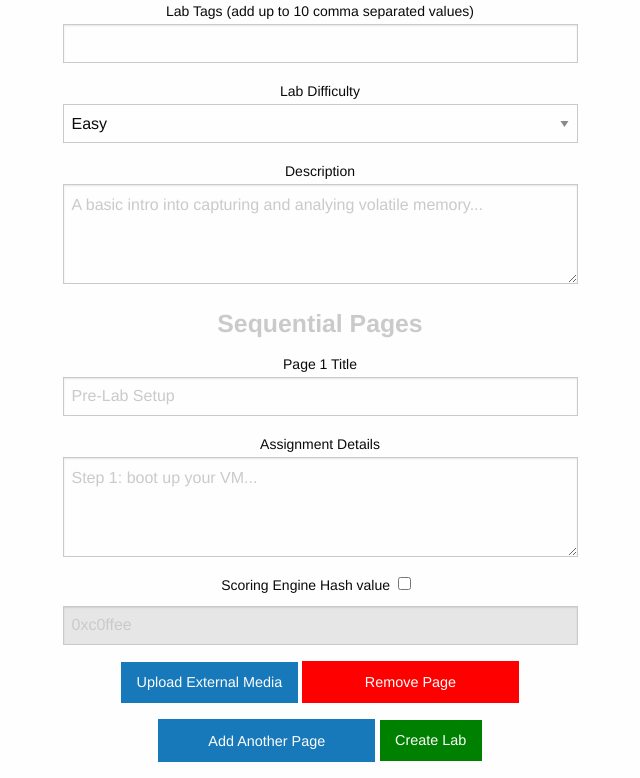
After one commit to Derrezed-Fez/neuralabs, a Flask app: page /create-lab in a window 1280 px wide. The commit adds this page. Shown: the part 638-1416 px from the top of the page, without its empty margins (445-1085 px from the left). Run offline with Flask 2, Linux system fonts and the light colour scheme; the visitor is signed in with stand-in values (Sample User, id 1); some libraries are stand-ins or nearby versions.

Commit message:
Configuring course creation workflow alongside labs.

```diff
--- a/neuralabs/models.py
+++ b/neuralabs/models.py
@@ -60,7 +60,6 @@ class Course(db.Document):
     roles = db.ListField(default=['Student'])
     join_date = db.DateTimeField()
 
-
 class Lab(UserMixin, db.Document):
     meta = {'collection': 'Lab'}
     name = db.StringField(max_length=30)
@@ -71,3 +70,4 @@ class Lab(UserMixin, db.Document):
     description = db.StringField()
     pages = db.ListField(default=[])
     pk_owner = db.ObjectIdField()
+    fk_course = db.ObjectIdField()
--- /dev/null
+++ b/neuralabs/templates/instructor/create_lab.html
@@ -0,0 +1,87 @@
+{% extends 'navbar.html' %}
+{% block content %}
+<div class="callout secondary">
+  <div class="row column">
+    <h1>Create New Lab</h1>
+  </div>
+</div>
+<hr />
+<div class='row'>
+  <center>
+    <form action="/manage" method="POST" enctype=multipart/form-data>
+      <div class="grid-container">
+        <div class="grid-x grid-padding-x">
+          <h3><small><strong>Basic Lab Info</strong></small></h3>
+          <div class="medium-6 cell">
+            <label>Lab Name
+              {{form.name}}
+            </label>
+          </div>
+          <div class="medium-6 cell">
+            <label for="lab-photo" class="button">Upload Lab Photo</label>
+            <img id="image-preview" src="#" alt="your image" />
+            <input type="file" id="lab-photo" class="show-for-sr" name="lab-photo">
+          </div>
+          <div class="medium-6 cell">
+            <label>Lab Tags (add up to 10 comma separated values)
+              {{form.tags}}
+            </label>
+          </div>
+          <div class="medium-6 cell">
+            <label>Lab Difficulty
+              <select name="difficulty">
+                <option value="easy">Easy</option>
+                <option value="medium">Medium</option>
+                <option value="hard">Hard</option>
+                <option value="impossible">Impossible</option>
+              </select>
+            </label>
+        </div>
+        <div class="medium-6 cell">
+          <label>Description
+            <textarea style="height:100px;" placeholder="A basic intro into capturing and analying volatile memory..." name="description"></textarea>
+          </label>
+        </div>
+        <h3><small><strong>Sequential Pages</strong></small></h3>
+        <div id="sequential_pages">
+          <div>
+            <div class="medium-6 cell">
+              <label class="title-label">Page 1 Title
+                <input type="text" placeholder="Pre-Lab Setup" name="title-p1">
+              </label>
+            </div>
+            <div class="medium-6 cell">
+              <label>Assignment Details
+                <textarea style="height:100px;" placeholder="Step 1: boot up your VM..." name="details-p1"></textarea>
+              </label>
+            </div>
+            <div class="medium-6 cell">
+              <label>Scoring Engine Hash value&nbsp;
+                <input type="checkbox" id="score_engine_enable_1">
+                <input type="text" placeholder="0xc0ffee" disabled id="score_engine_value_1"/>
+              </label>
+            </div>
+            <div class="medium-6 cell">
+              <div id="files-p1">
+
+              </div>
+              <label for="fileUpload1-p1" class="button">Upload External Media</label>
+              <input type="file" id="fileUpload1-p1" class="show-for-sr" name="fileUpload1-p1" onchange="displayUploadedFiles(this, 'files-p1');">
+              <input class="button" style="background-color:red;" onclick ="removeLabPage(event);" value="Remove Page"/>
+            </div>
+            <input type="hidden" class="total-page-count"/>
+          </div>
+        </div>
+        <input id='total-page-count' type="hidden" name='total-page-count' value='0'/>
+        <input class="button" onclick="addLabPage();" value="Add Another Page"/>
+        <input class="button" style="background-color:green;" type="submit" value="Create Lab"/>
+      </div>
+    </form>
+  </center>
+</div>
+<script
+  src="https://code.jquery.com/jquery-3.5.1.min.js"
+  integrity="sha256-9/aliU8dGd2tb6OSsuzixeV4y/faTqgFtohetphbbj0="
+  crossorigin="anonymous"></script>
+<script src="/static/manage_lab.js"></script>
+{% endblock %}
--- a/neuralabs/templates/instructor/manage.html
+++ b/neuralabs/templates/instructor/manage.html
@@ -9,8 +9,9 @@
   </div>
   <div class="callout secondary">
     <div class="row column">
-      <h1>Lab Management Console</h1>
-      <button class="button" onclick="location.href='/create'">Create New Lab</button>
+      <h1>Course Management Console</h1>
+      <button class="button" onclick="location.href='/create-course'">Create New Course</button>
+      <button class="button" onclick="location.href='/create-lab'">Create New Lab</button>
     </div>
   </div>
   <hr />
--- a/neuralabs/templates/navbar.html
+++ b/neuralabs/templates/navbar.html
@@ -20,7 +20,7 @@
                 {% if user.is_student %}
                     <a href="/grades"><i class="fi-book"></i> Grade Book</a>
                 {% elif user.is_instructor %}
-                    <a href="/manage"><i class="fi-wrench"></i> Manage Labs</a>
+                    <a href="/manage"><i class="fi-wrench"></i> Manage Course Content</a>
                 {% elif user.is_admin %}
                     <a href="/admin"><i class="fi-wrench"></i> Admin</a>
                 {% endif %}
--- a/neuralabs/views.py
+++ b/neuralabs/views.py
@@ -67,9 +67,18 @@ def reset_password():
 @app.route('/dashboard')
 @login_required
 def dashboard():
-    user_courses = []
     if current_user.is_authenticated:
-        labs = Lab.objects()
+        if current_user.is_admin:
+            user_courses = Course.objects.all()
+        elif current_user.is_instructor:
+            user_courses = Course.objects(instructors__contains=current_user.id)
+        elif current_user.is_student:
+            user_courses = Course.objects(students__contains=current_user.id)
+        else:
+            user_courses = False
+        if user_courses:
+            for course in user_courses:
+                course['labs'] = Lab.objects(fk_course=course.id)
         return render_template('dashboard.html', page='Dashboard', user=current_user, courses=user_courses)
     else:
         return render_template('unauthorized.html')
@@ -93,11 +102,17 @@ def profile():
                            enrolled_courses=enrolled_courses, instructor_courses=instructor_courses)
 
 
-@app.route('/create')
+@app.route('/create-course')
+@login_required
+def create_course():
+    form = CourseForm()
+    return render_template('instructor/create_course.html', page='Create Course', user=current_user, form=form)
+
+@app.route('/create-lab')
 @login_required
 def create_lab():
     form = LabForm()
-    return render_template('instructor/create.html', page='Create Lab', user=current_user, form=form)
+    return render_template('instructor/create_lab.html', page='Create Lab', user=current_user, form=form)
 
 
 @app.route('/manage', methods=['GET', 'POST'])
```
Also changed, not shown: neuralabs/templates/dashboard.html (+23 -5 lines), neuralabs/templates/instructor/create_course.html (renamed from neuralabs/templates/instructor/create.html).
